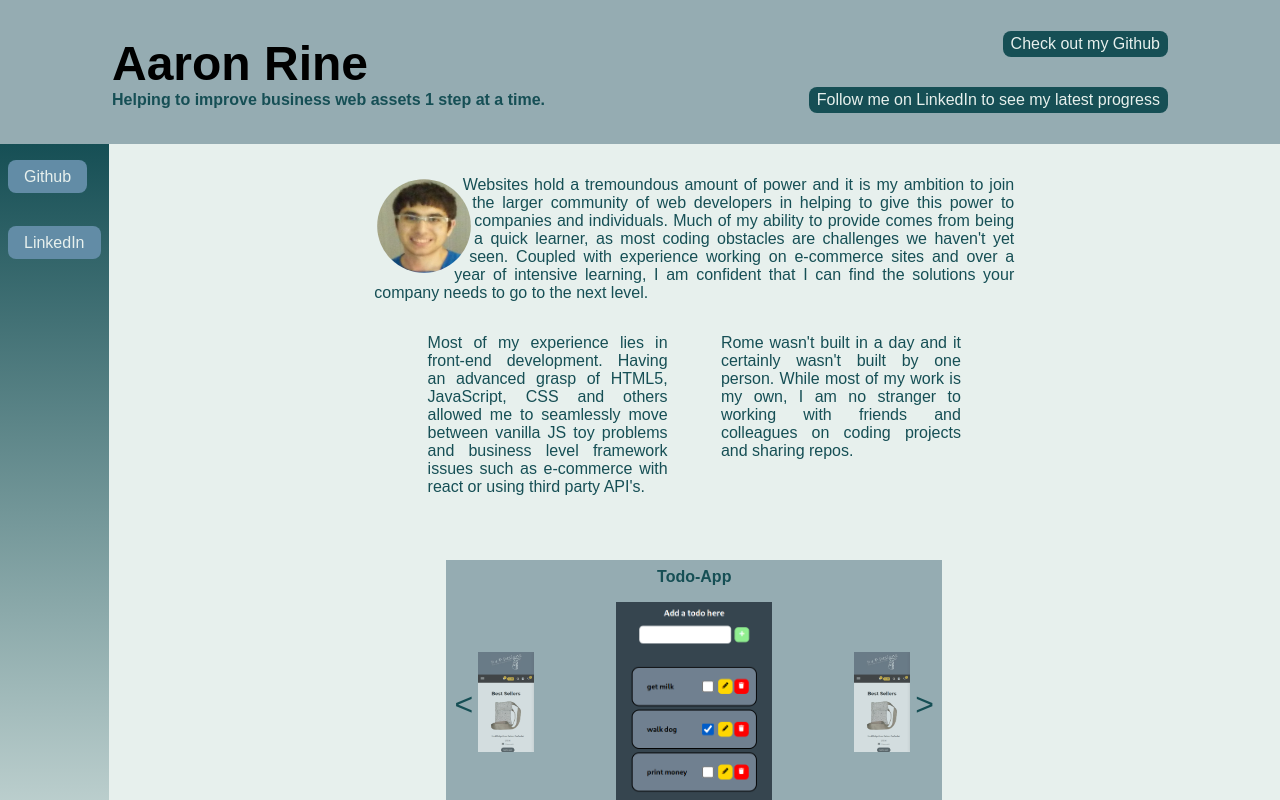
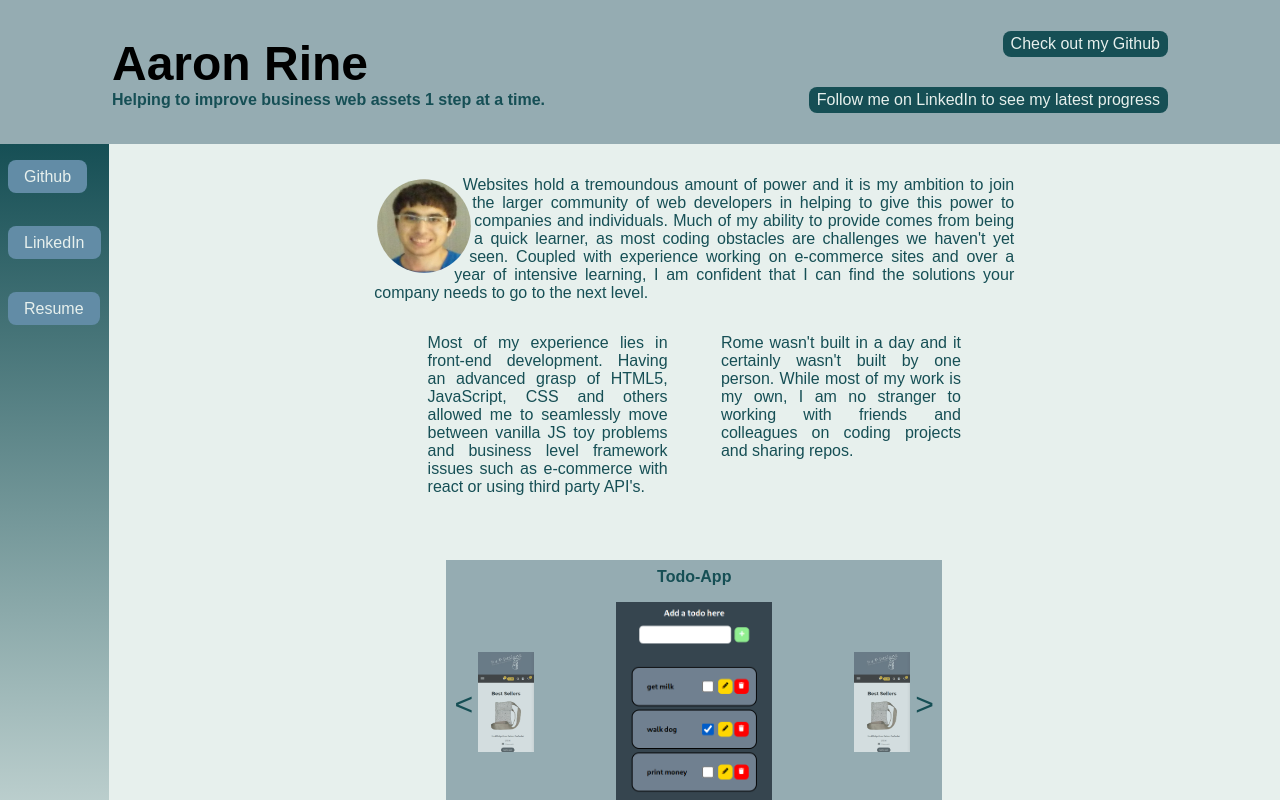
Before and after one commit to aaronrine/portfolio, a React (Create React App) app: page / in a window 1280 px wide. Shown: the top 800 px of the page. Built offline with nearby package versions, Linux system fonts and the light colour scheme; a web font is replaced by a local one.

Commit message:
add resume

```diff
--- a/src/components/Navbar/getNavItems.js
+++ b/src/components/Navbar/getNavItems.js
@@ -1,5 +1,4 @@
 import uuid from "react-uuid";
-
 function assignUuid(item) {
   item.uuid = uuid();
   if (item?.submenu) {
@@ -17,6 +16,10 @@ export function getNavItems() {
       name: "LinkedIn",
       href: "https://www.linkedin.com/in/aaron-rine-1903b511a/",
     },
+    {
+      name: "Resume",
+      href: "../../assets/resume-frontend.pdf",
+    },
   ];
   navItems.forEach((item) => assignUuid(item));
   return navItems;
```
Also changed, not shown: src/tmp.txt (added), 2 other files (tests, documents, lock files or other folders).
